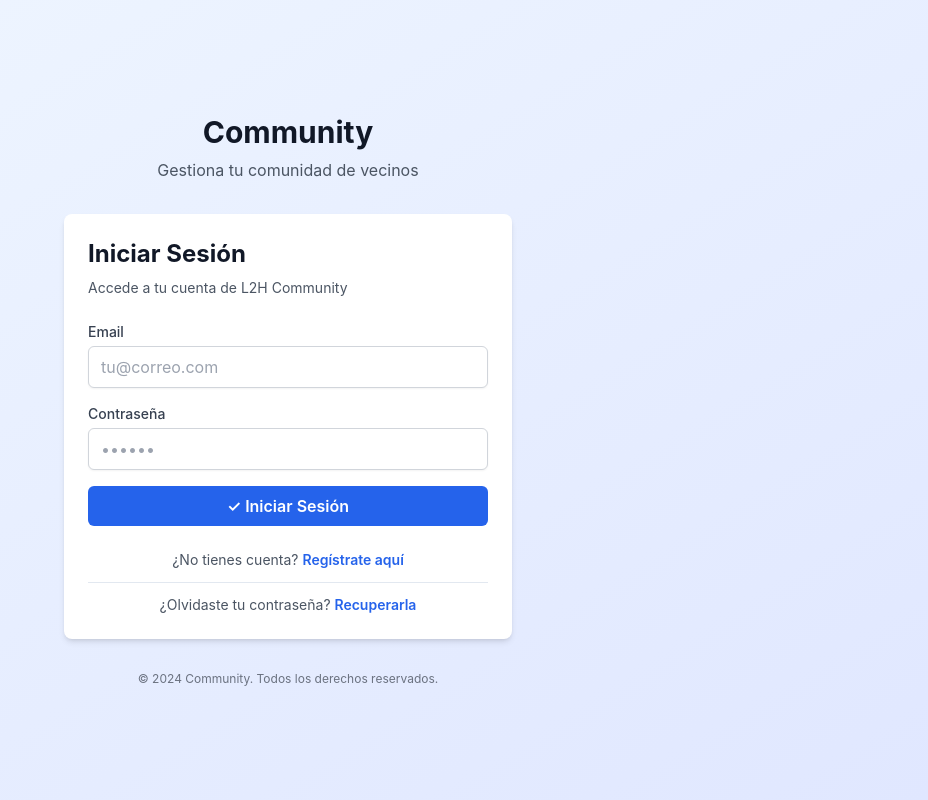
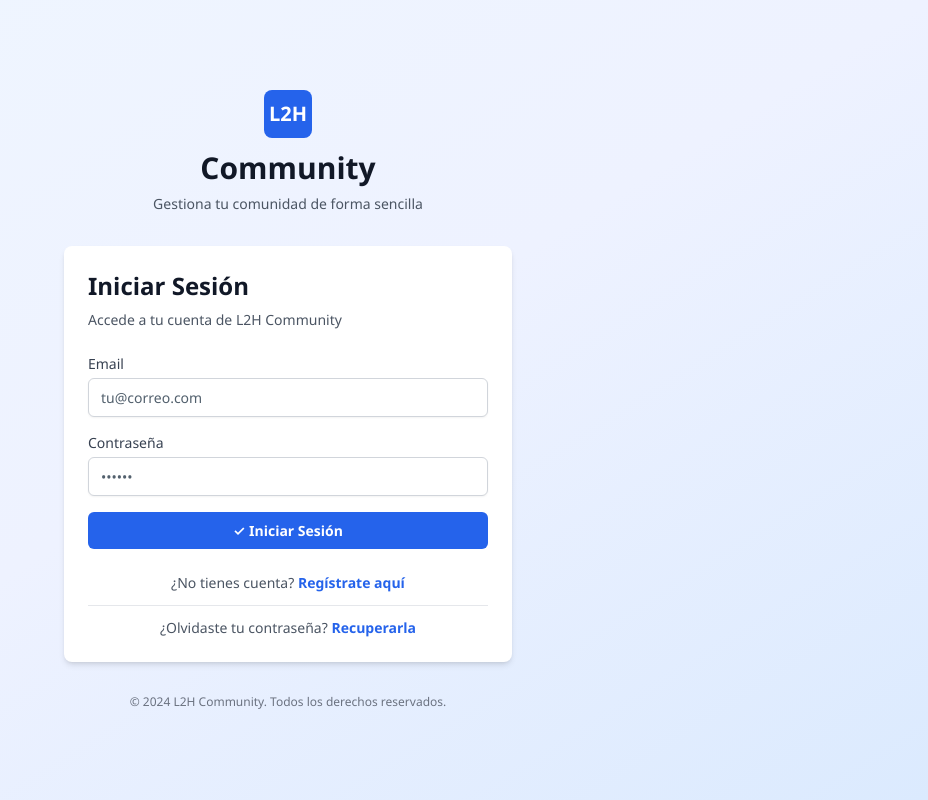
Before and after one commit to vitalizzy/L2HNextjs, a Next.js app: page /login in a window 1280 px wide. Shown: the whole page, without its empty margins (352-1280 px from the left). Built offline with nearby package versions, Linux system fonts and the light colour scheme; no server answers.

Commit message:
style: update design with finance dashboard color palette and typography

```diff
--- a/components/layout/AuthLayout.tsx
+++ b/components/layout/AuthLayout.tsx
@@ -2,12 +2,15 @@
 
 export function AuthLayout({ children }: { children: React.ReactNode }) {
   return (
-    <div className="min-h-screen bg-gradient-to-br from-blue-50 to-indigo-100 flex items-center justify-center py-12 px-4 sm:px-6 lg:px-8">
+    <div className="min-h-screen bg-gradient-to-br from-blue-50 via-indigo-50 to-blue-100 flex items-center justify-center py-12 px-4 sm:px-6 lg:px-8">
       <div className="w-full max-w-md">
         {/* Branding */}
         <div className="text-center mb-8">
+          <div className="inline-flex items-center justify-center w-12 h-12 bg-blue-600 rounded-lg mb-3">
+            <span className="text-xl font-bold text-white">L2H</span>
+          </div>
           <h2 className="text-3xl font-bold text-gray-900">Community</h2>
-          <p className="mt-2 text-gray-600">Gestiona tu comunidad de vecinos</p>
+          <p className="mt-2 text-gray-600 text-sm">Gestiona tu comunidad de forma sencilla</p>
         </div>
 
         {/* Content */}
@@ -15,7 +18,7 @@ export function AuthLayout({ children }: { children: React.ReactNode }) {
 
         {/* Footer */}
         <div className="mt-8 text-center text-xs text-gray-500">
-          <p>© 2024 Community. Todos los derechos reservados.</p>
+          <p>© 2024 L2H Community. Todos los derechos reservados.</p>
         </div>
       </div>
     </div>
--- a/styles/globals.css
+++ b/styles/globals.css
@@ -2,50 +2,424 @@
 @tailwind components;
 @tailwind utilities;
 
+/* ============================================================================
+   L2H COMMUNITY - STYLES (Inspired by Finance Dashboard Lomas 2)
+   ============================================================================ */
+
+/* CSS Variables */
 :root {
-  --background: 0 0% 100%;
-  --foreground: 222.2 84% 4.9%;
-  --primary: 222.2 47.6% 11.2%;
-  --secondary: 210 40% 96%;
-  --accent: 210 86% 56%;
-  --muted: 210 40% 96%;
-  --muted-foreground: 215.4 16.3% 46.9%;
+  /* Fonts */
+  --font-primary: 'Google Sans Text', 'Segoe UI', -apple-system, BlinkMacSystemFont, sans-serif;
+  --font-monospace: 'Courier New', monospace;
+
+  /* Colors - Primary Palette */
+  --bg-color: #f5f6f8;
+  --card-bg-color: #ffffff;
+  --text-primary: #1f2933;
+  --text-secondary: #52606d;
+  --border-color: #d9dde3;
+  --shadow: 0 1px 4px rgba(15, 23, 42, 0.08);
+  --border-radius: 6px;
+
+  /* Semantic Colors */
+  --color-success: #20c997;
+  --color-danger: #dc3545;
+  --color-warning: #fd7e14;
+  --color-info: #0d6efd;
+  --color-primary: #0d6efd;
+  --color-secondary: #6c757d;
+
+  /* Category Colors */
+  --color-dashboard: #20c997;
+  --color-profile: #6f42c1;
+  --color-events: #0d6efd;
+  --color-members: #fd7e14;
+  --color-finances: #dc3545;
+
+  /* Header & Table */
+  --color-header-bg: #f1f3f5;
+  --table-header-bg-start: #f1f3f5;
+  --table-header-text-color: #3e4c59;
+  --table-header-font-weight: 500;
+  --table-header-font-size: 13px;
+  --table-header-padding: 12px 10px;
+  --table-header-border-color: #d9dde3;
+
+  /* UI Elements */
+  --color-selected: #0d6efd;
+  --color-selected-bg: #e7f3ff;
+  --table-search-icon-color: #6c757d;
+  --table-search-icon-bg: rgba(108, 117, 125, 0.1);
 }
 
-@media (prefers-color-scheme: dark) {
-  :root {
-    --background: 222.2 84% 4.9%;
-    --foreground: 210 40% 98%;
-    --primary: 210 40% 98%;
-    --secondary: 222.2 47.6% 11.2%;
-    --accent: 210 86% 56%;
-    --muted: 217.2 32.6% 17.5%;
-    --muted-foreground: 215 20.2% 65.1%;
+* {
+  box-sizing: border-box;
+}
+
+html {
+  font-family: var(--font-primary);
+  -webkit-font-smoothing: antialiased;
+  -moz-osx-font-smoothing: grayscale;
+}
+
+body {
+  margin: 0;
+  padding: 0;
+  background: var(--bg-color);
+  color: var(--text-primary);
+  font-family: var(--font-primary);
+  font-size: 14px;
+  line-height: 1.5;
+}
+
+/* Scrollbar Styling */
+::-webkit-scrollbar {
+  width: 8px;
+  height: 6px;
+}
+
+::-webkit-scrollbar-track {
+  background: #edf0f3;
+  border-radius: 3px;
+}
+
+::-webkit-scrollbar-thumb {
+  background: #b0b6bd;
+  border-radius: 3px;
+}
+
+::-webkit-scrollbar-thumb:hover {
+  background: #959da6;
+}
+
+/* Headings */
+h1, h2, h3, h4, h5, h6 {
+  margin: 0;
+  font-weight: 600;
+  color: var(--text-primary);
+}
+
+h1 {
+  font-size: 28px;
+  font-weight: 700;
+}
+
+h2 {
+  font-size: 22px;
+  font-weight: 700;
+}
+
+h3 {
+  font-size: 18px;
+  font-weight: 600;
+}
+
+h4 {
+  font-size: 16px;
+  font-weight: 600;
+}
+
+h5 {
+  font-size: 14px;
+  font-weight: 600;
+}
+
+h6 {
+  font-size: 12px;
+  font-weight: 600;
+}
+
+/* Links */
+a {
+  color: var(--color-info);
+  text-decoration: none;
+  transition: color 0.2s ease;
+}
+
+a:hover {
+  color: #0b5ed7;
+  text-decoration: underline;
+}
+
+/* Buttons */
+button {
+  font-family: var(--font-primary);
+}
+
+.btn-primary {
+  background-color: var(--color-info);
+  color: white;
+  border: none;
+  padding: 10px 16px;
+  border-radius: var(--border-radius);
+  font-size: 14px;
+  font-weight: 500;
+  cursor: pointer;
+  display: inline-flex;
+  align-items: center;
+  gap: 8px;
+  transition: background-color 0.2s ease, box-shadow 0.2s ease;
+}
+
+.btn-primary:hover {
+  background-color: #0b5ed7;
+  box-shadow: 0 4px 12px rgba(13, 110, 253, 0.3);
+}
+
+.btn-primary:active {
+  background-color: #0a58ca;
+}
+
+.btn-primary:disabled {
+  background-color: #ccc;
+  cursor: not-allowed;
+  opacity: 0.6;
+}
+
+.btn-secondary {
+  background-color: transparent;
+  color: var(--text-secondary);
+  border: 1px solid var(--border-color);
+  padding: 10px 16px;
+  border-radius: var(--border-radius);
+  font-size: 14px;
+  font-weight: 500;
+  cursor: pointer;
+  display: inline-flex;
+  align-items: center;
+  gap: 8px;
+  transition: all 0.2s ease;
+}
+
+.btn-secondary:hover {
+  background-color: #f1f3f5;
+  border-color: var(--text-secondary);
+  color: var(--text-primary);
+}
+
+.btn-secondary:active {
+  background-color: #e9ecef;
+}
+
+/* Forms */
+input,
+textarea,
+select {
+  font-family: var(--font-primary);
+  font-size: 14px;
+  color: var(--text-primary);
+  border: 1px solid var(--border-color);
+  border-radius: var(--border-radius);
+  padding: 10px 12px;
+  transition: border-color 0.2s ease, box-shadow 0.2s ease, background-color 0.2s ease;
+}
+
+input::placeholder,
+textarea::placeholder {
+  color: var(--text-secondary);
+}
+
+input:hover,
+textarea:hover,
+select:hover {
+  border-color: #c3cad3;
+}
+
+input:focus,
+textarea:focus,
+select:focus {
+  outline: none;
+  border-color: var(--color-info);
+  box-shadow: 0 0 0 3px rgba(13, 110, 253, 0.15);
+}
+
+input[type="checkbox"],
+input[type="radio"] {
+  width: 16px;
+  height: 16px;
+  cursor: pointer;
+}
+
+/* Cards & Containers */
+.card {
+  background: var(--card-bg-color);
+  border: 1px solid var(--border-color);
+  border-radius: var(--border-radius);
+  padding: 20px;
+  box-shadow: var(--shadow);
+}
+
+.card-header {
+  margin: 0 0 16px 0;
+  padding-bottom: 12px;
+  border-bottom: 1px solid var(--border-color);
+}
+
+.card-header h3 {
+  margin: 0;
+  font-size: 16px;
+  font-weight: 600;
+  color: var(--text-primary);
+}
+
+.card-body {
+  padding: 0;
+}
+
+.card-footer {
+  margin-top: 16px;
+  padding-top: 12px;
+  border-top: 1px solid var(--border-color);
+  display: flex;
+  gap: 8px;
+  justify-content: flex-end;
+}
+
+/* Utilities */
+.text-primary { color: var(--text-primary); }
+.text-secondary { color: var(--text-secondary); }
+.text-success { color: var(--color-success); }
+.text-danger { color: var(--color-danger); }
+.text-warning { color: var(--color-warning); }
+.text-info { color: var(--color-info); }
+
+.bg-success { background-color: rgba(32, 201, 151, 0.1); }
+.bg-danger { background-color: rgba(220, 53, 69, 0.1); }
+.bg-warning { background-color: rgba(253, 126, 20, 0.1); }
+.bg-info { background-color: rgba(13, 110, 253, 0.1); }
+
+.text-center { text-align: center; }
+.text-left { text-align: left; }
+.text-right { text-align: right; }
+
+.mt-1 { margin-top: 4px; }
+.mt-2 { margin-top: 8px; }
+.mt-3 { margin-top: 12px; }
+.mt-4 { margin-top: 16px; }
+.mb-1 { margin-bottom: 4px; }
+.mb-2 { margin-bottom: 8px; }
+.mb-3 { margin-bottom: 12px; }
+.mb-4 { margin-bottom: 16px; }
+
+.p-1 { padding: 4px; }
+.p-2 { padding: 8px; }
+.p-3 { padding: 12px; }
+.p-4 { padding: 16px; }
+
+/* Badges */
+.badge {
+  display: inline-flex;
+  align-items: center;
+  gap: 6px;
+  padding: 4px 12px;
+  border-radius: 999px;
+  font-size: 12px;
+  font-weight: 600;
+}
+
+.badge-primary {
+  background-color: rgba(13, 110, 253, 0.1);
+  color: var(--color-info);
+}
+
+.badge-success {
+  background-color: rgba(32, 201, 151, 0.1);
+  color: var(--color-success);
+}
+
+.badge-danger {
+  background-color: rgba(220, 53, 69, 0.1);
+  color: var(--color-danger);
+}
+
+.badge-warning {
+  background-color: rgba(253, 126, 20, 0.1);
+  color: var(--color-warning);
+}
+
+/* Alerts */
+.alert {
+  padding: 12px 16px;
+  border-radius: var(--border-radius);
+  border: 1px solid;
+  display: flex;
+  align-items: flex-start;
+  gap: 12px;
+  margin-bottom: 16px;
+}
+
+.alert-primary {
+  background-color: #e7f3ff;
+  border-color: rgba(13, 110, 253, 0.3);
+  color: var(--color-info);
+}
+
+.alert-success {
+  background-color: #d4edda;
+  border-color: rgba(32, 201, 151, 0.3);
+  color: var(--color-success);
+}
+
+.alert-danger {
+  background-color: #f8d7da;
+  border-color: rgba(220, 53, 69, 0.3);
+  color: var(--color-danger);
+}
+
+.alert-warning {
+  background-color: #fff3cd;
+  border-color: rgba(253, 126, 20, 0.3);
+  color: var(--color-warning);
+}
+
+/* Tables */
+table {
+  width: 100%;
+  border-collapse: collapse;
+  font-size: 14px;
+}
+
+thead {
+  background: var(--table-header-bg-start);
+}
+
+th {
+  padding: var(--table-header-padding);
+  text-align: left;
+  font-weight: var(--table-header-font-weight);
+  color: var(--table-header-text-color);
+  font-size: var(--table-header-font-size);
+  border-bottom: 1px solid var(--table-header-border-color);
+  user-select: none;
+}
+
+td {
+  padding: 12px 10px;
+  border-bottom: 1px solid var(--border-color);
+}
+
+tbody tr:hover {
+  background-color: #f8f9fa;
+}
+
+/* Loading Spinner */
+@keyframes spin {
+  from {
+    transform: rotate(0deg);
+  }
+  to {
+    transform: rotate(360deg);
   }
 }
 
-* {
-  border-color: hsl(var(--border, 214.3 31.8% 91.4%));
-}
-
-body {
-  background-color: hsl(var(--background));
-  color: hsl(var(--foreground));
-}
-
-/* Scrollbar */
-::-webkit-scrollbar {
-  width: 8px;
-  height: 8px;
-}
-
-::-webkit-scrollbar-track {
-  background-color: hsl(var(--secondary));
-}
-
-::-webkit-scrollbar-thumb {
-  background-color: hsl(var(--muted));
-  border-radius: 8px;
+.spinner {
+  display: inline-block;
+  width: 20px;
+  height: 20px;
+  border: 3px solid rgba(13, 110, 253, 0.2);
+  border-top-color: var(--color-info);
+  border-radius: 50%;
+  animation: spin 0.8s linear infinite;
 }
 
 ::-webkit-scrollbar-thumb:hover {
```
